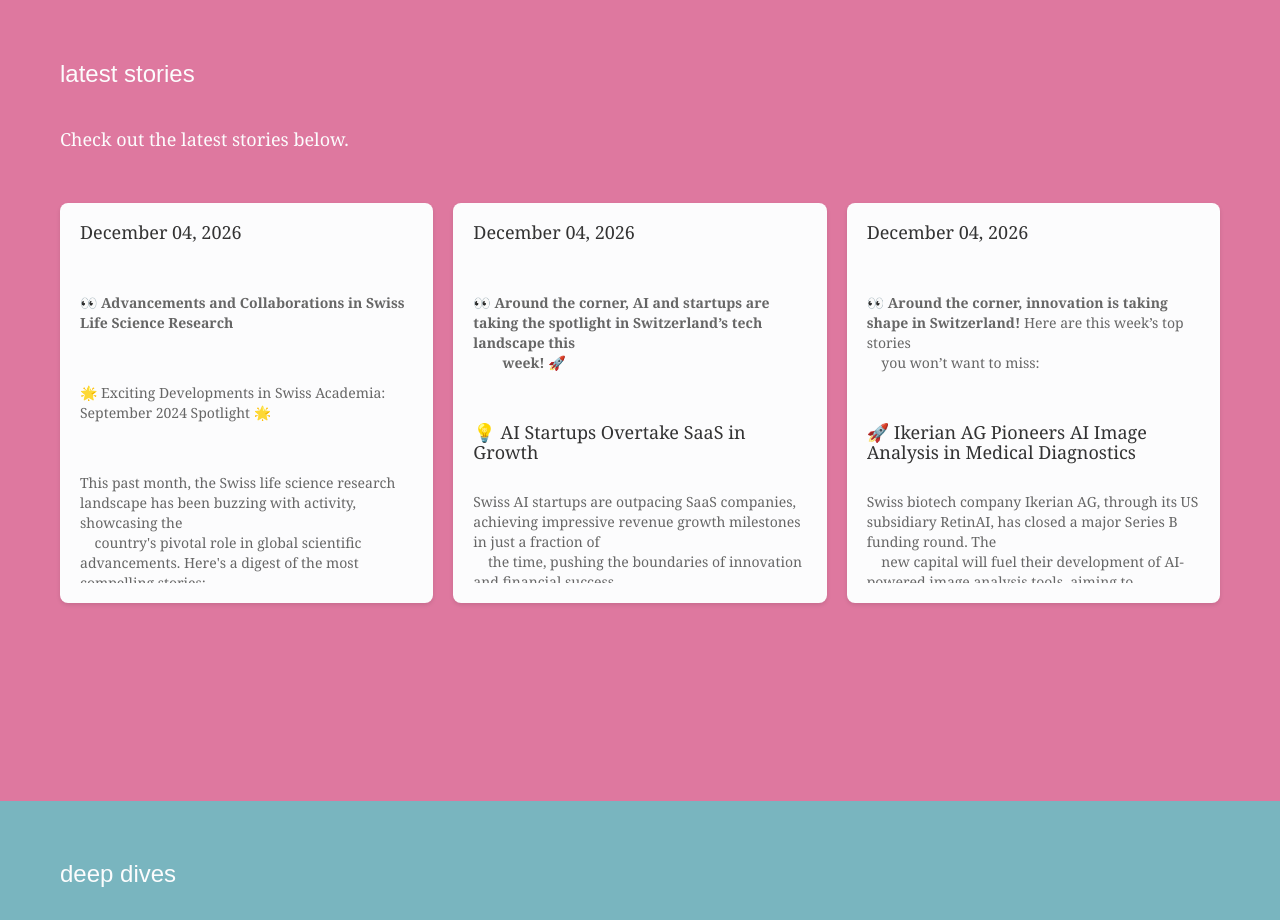
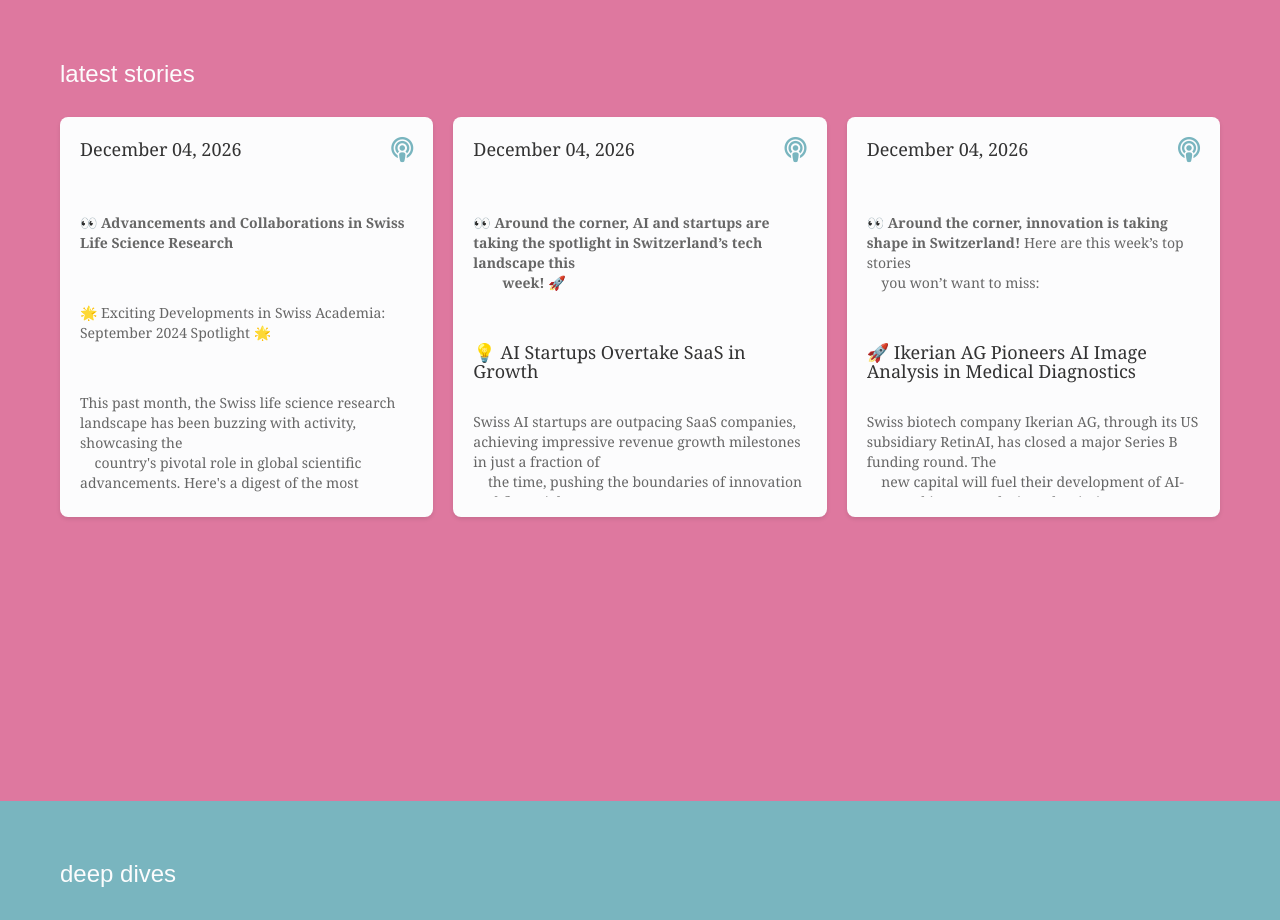
Before and after one commit to PhilWa/corner, a Flask app: page / in a window 1280 px wide. Shown: the part 799-1719 px from the top of the page. Run offline with Flask 3, Linux system fonts and the light colour scheme; some libraries are stand-ins or nearby versions.

Commit message:
added symbol

```diff
--- a/app.py
+++ b/app.py
@@ -79,15 +79,10 @@ def get_cells_to_toggle(x, y):
 
 def get_latest_news():
     news_dir = os.path.join(app.root_path, "templates", "news")
-    # Get all .html files in the news directory
     html_files = [f for f in os.listdir(news_dir) if f.endswith(".html")]
-
-    # Sort files by modification time, newest first
     html_files.sort(
         key=lambda x: os.path.getmtime(os.path.join(news_dir, x)), reverse=True
     )
-
-    # Get the three latest files
     latest_files = html_files[:3]
 
     news_items = []
@@ -95,46 +90,16 @@ def get_latest_news():
         file_path = os.path.join(news_dir, filename)
         with open(file_path, "r", encoding="utf-8") as f:
             content = f.read()
-        # Get the last modified time as the date
         mod_time = os.path.getmtime(file_path)
-        date_str = datetime.fromtimestamp(mod_time).strftime("%B %d, %Y")
-        news_items.append({"date": date_str, "content": content})
+        upload_date = datetime.fromtimestamp(mod_time).strftime("%B %d, %Y")
+
+        # Check if the file is a podcast (you might want to implement your own logic here)
+        is_podcast = True
+
+        news_items.append(
+            {"upload_date": upload_date, "content": content, "is_podcast": is_podcast}
+        )
     return news_items
-
-
-articles = [
-    {
-        "id": 1,
-        "title": "The Future of AI in Switzerland",
-        "excerpt": "Exploring the rapidly evolving AI landscape in Switzerland, including key players, research initiatives, and potential impacts on various industries.",
-        # "image_url": url_for("static", filename="images/ai_switzerland.jpg"),
-        "date": "May 15, 2023",
-        "author": "John Doe",
-    },
-    {
-        "id": 2,
-        "title": "Swiss Fintech Revolution",
-        "excerpt": "An in-depth look at how fintech startups are reshaping the Swiss financial sector, from blockchain applications to innovative payment solutions.",
-        # "image_url": url_for("static", filename="images/fintech_swiss.jpg"),
-        "date": "May 10, 2023",
-        "author": "Jane Smith",
-    },
-    # Add more articles as needed
-]
-
-
-@app.route("/article/<int:article_id>")
-def article(article_id):
-    # Fetch the article from the list of articles
-    article = next((a for a in articles if a["id"] == article_id), None)
-    if article is None:
-        os.abort(404)
-    return render_template("article.html", article=article)
-
-
-@app.route("/deep-dives")
-def deep_dives():
-    return render_template("deep_dives.html", articles=articles)
 
 
 @app.route("/conditional-relation-extraction")
--- a/static/css/styles.css
+++ b/static/css/styles.css
@@ -651,3 +651,19 @@ header,
         /* Smaller font size for mobile */
     }
 }
+
+.card-header {
+    display: flex;
+    justify-content: space-between;
+    align-items: center;
+    margin-bottom: 10px;
+}
+
+.card-header h3 {
+    margin: 0;
+}
+
+.podcast-icon {
+    color: var(--teal);
+    font-size: 1.8em;
+}
--- a/templates/base.html
+++ b/templates/base.html
@@ -10,6 +10,7 @@
     <!-- Add this line for the favicon -->
     <link rel="icon" type="image/x-icon" href="{{ url_for('static', filename='favicon.ico') }}">
     <meta name="viewport" content="width=device-width, initial-scale=1.0">
+    <link rel="stylesheet" href="https://cdnjs.cloudflare.com/ajax/libs/font-awesome/6.4.0/css/all.min.css">
 </head>
 
 <body>
--- a/templates/index.html
+++ b/templates/index.html
@@ -24,11 +24,15 @@
 <div class="latest-stories-section" id="latest-stories">
     <div class="content-container">
         <h2 class="section-title">latest stories</h2>
-        <p class="latest-stories-description">Check out the latest stories below.</p>
         <div class="card-container">
             {% for item in news_items %}
             <div class="card">
-                <h3>{{ item.date }}</h3>
+                <div class="card-header">
+                    <h3>{{ item.upload_date }}</h3>
+                    {% if item.is_podcast %}
+                    <i class="fas fa-podcast podcast-icon"></i>
+                    {% endif %}
+                </div>
                 <div class="card-content">
                     {{ item.content | safe }}
                 </div>
```
